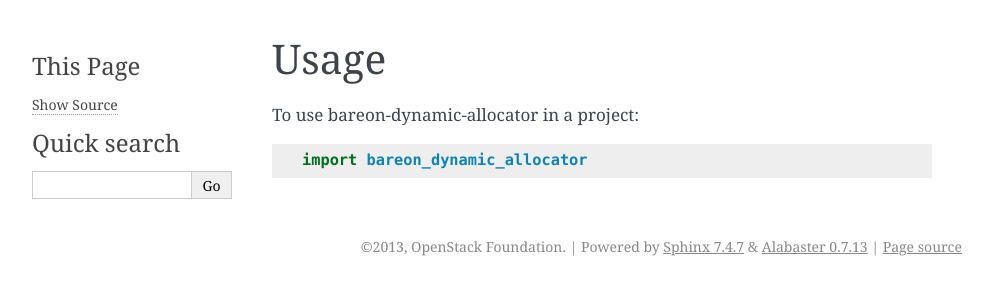
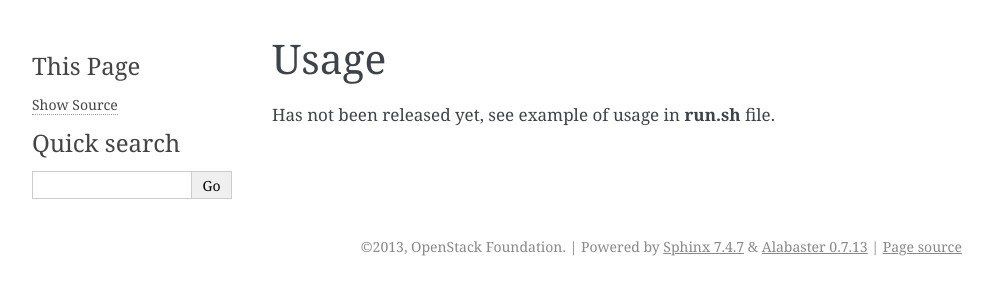
Before and after one commit to openstack-archive/bareon-allocator, a Sphinx documentation site: the page built from doc/source/usage.rst, in a window 1280 px wide. Shown: the top 300 px of the page, without its empty margins (148-1141 px from the left). Built offline with Sphinx 7.4.7, drawn with Linux system fonts in a browser that asks for light colours.

Commit message:
Doc. Fix usage example

```diff
--- a/doc/source/architecture.rst
+++ b/doc/source/architecture.rst
@@ -122,7 +122,7 @@ From Hardware Information example we can see that the node has 4096 megabytes of
           $ram / 2,
           4096)
 
-In order to implement an algorithm of swap size calculation we use `YAQL <https://github.com/openstack/yaql>`_, which is small but powerful enough query language. Any value of the parameter which matches to **yaql=yaql expression** will be evaluated using YAQL, execution result will be passed as is to the Solver.
+In order to implement algorithm of swap size calculation we use `YAQL <https://github.com/openstack/yaql>`_, which is small but powerful enough query language. Any value of the parameter which matches to **yaql=yaql expression** will be evaluated using YAQL, execution result will be passed as is to the Solver.
 
 Allocation solver
 -----------------
--- a/doc/source/index.rst
+++ b/doc/source/index.rst
@@ -3,8 +3,8 @@
    You can adapt this file completely to your liking, but it should at least
    contain the root `toctree` directive.
 
-Welcome to bareon-dynamic-allocator's documentation!
-========================================================
+Welcome to bareon-allocator's documentation!
+============================================
 
 Contents:
 
--- a/doc/source/usage.rst
+++ b/doc/source/usage.rst
@@ -1,7 +1,5 @@
-========
+=====
 Usage
-========
+=====
 
-To use bareon-dynamic-allocator in a project::
-
-    import bareon_dynamic_allocator
+Has not been released yet, see example of usage in **run.sh** file.
```
Also changed, not shown: other parts of doc/source/architecture.rst (+1 -1 lines).
